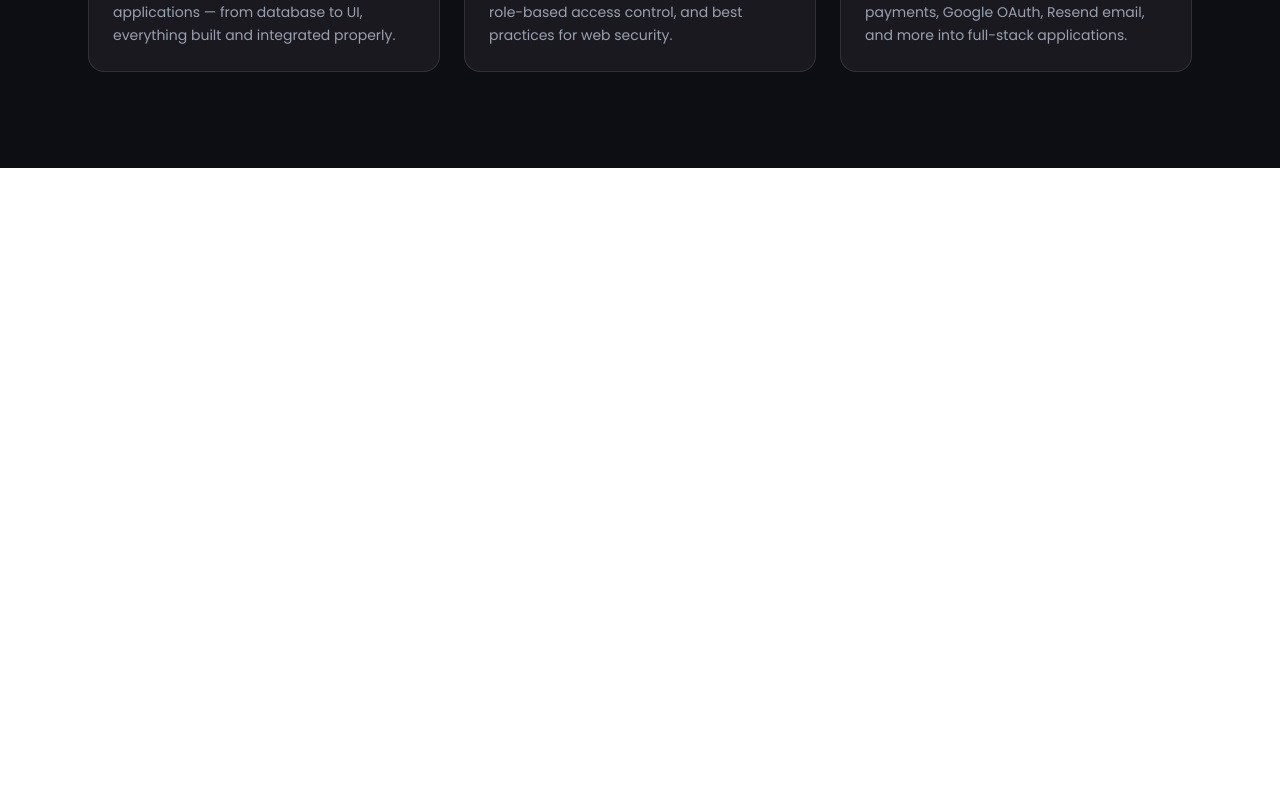
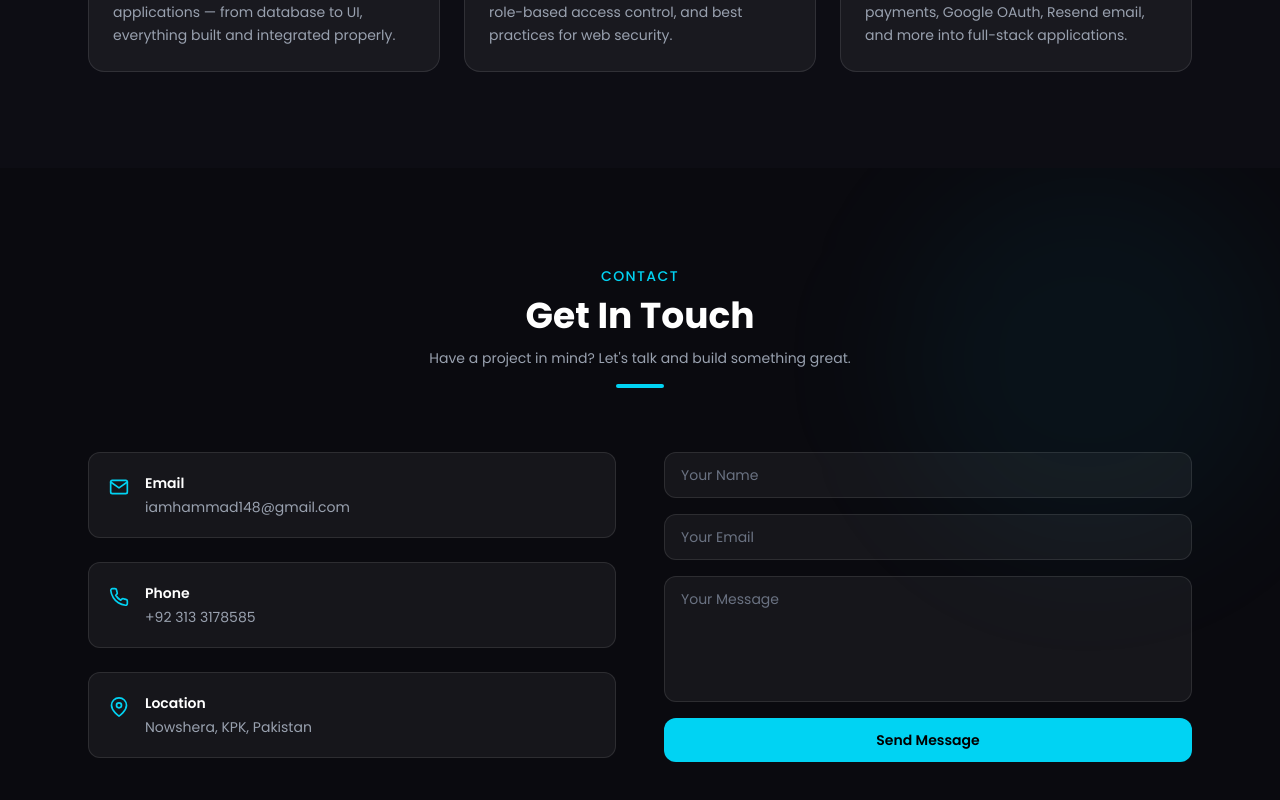
Before and after one commit to hammadgul-dev/portfolio, a React (Vite) app: page / in a window 1280 px wide. Shown: the part 4054-4854 px from the top of the page. Before the commit the page ends 4222 px from the top, so only its background shows below. Built offline with nearby package versions, Linux system fonts and the light colour scheme.

Commit message:
add Contact section

```diff
--- a/src/App.jsx
+++ b/src/App.jsx
@@ -4,6 +4,7 @@ import About from "./components/About"
 import Skills from "./components/Skills"
 import Projects from "./components/Projects"
 import Services from "./components/Services"
+import Contact from "./components/Contact"
 
 function App() {
   return (
@@ -14,6 +15,7 @@ function App() {
       <Skills />
       <Projects />
       <Services />
+      <Contact />
     </div>
   )
 }
--- /dev/null
+++ b/src/components/Contact.jsx
@@ -0,0 +1,165 @@
+import {useState} from "react"
+import {motion} from "framer-motion"
+import {FiMail, FiMapPin, FiPhone} from "react-icons/fi"
+
+const Contact = () => {
+  const [form, setForm] = useState({name: "", email: "", message: ""})
+  const [status, setStatus] = useState("")
+  const [loading, setLoading] = useState(false)
+
+  const handleChange = (e) => {
+    setForm({...form, [e.target.name]: e.target.value})
+  }
+
+  const handleSubmit = async (e) => {
+    e.preventDefault()
+    setLoading(true)
+    setStatus("")
+
+    try {
+      const res = await fetch("/api/contact", {
+        method: "POST",
+        headers: {"Content-Type": "application/json"},
+        body: JSON.stringify(form),
+      })
+
+      if (res.ok) {
+        setStatus("success")
+        setForm({name: "", email: "", message: ""})
+      } else {
+        setStatus("error")
+      }
+    } catch {
+      setStatus("error")
+    } finally {
+      setLoading(false)
+    }
+  }
+
+  return (
+    <section
+      id="contact"
+      className="py-24 bg-[#0a0a0f] relative overflow-hidden"
+    >
+      <div className="absolute top-0 right-0 w-96 h-96 bg-cyan-500/5 rounded-full blur-3xl pointer-events-none" />
+
+      <div className="max-w-6xl mx-auto px-6">
+        <motion.div
+          className="text-center mb-16"
+          initial={{opacity: 0, y: 30}}
+          whileInView={{opacity: 1, y: 0}}
+          transition={{duration: 0.6}}
+          viewport={{once: true}}
+        >
+          <span className="text-cyan-400 text-sm font-medium tracking-widest uppercase">
+            Contact
+          </span>
+          <h2 className="text-3xl md:text-4xl font-bold text-white mt-2">
+            Get In Touch
+          </h2>
+          <p className="text-gray-400 text-sm mt-3">
+            Have a project in mind? Let's talk and build something great.
+          </p>
+          <div className="w-12 h-1 bg-cyan-400 mx-auto mt-4 rounded-full" />
+        </motion.div>
+
+        <div className="flex flex-col md:flex-row gap-12">
+          <motion.div
+            className="flex-1 flex flex-col gap-6"
+            initial={{opacity: 0, x: -40}}
+            whileInView={{opacity: 1, x: 0}}
+            transition={{duration: 0.6}}
+            viewport={{once: true}}
+          >
+            <div className="flex items-start gap-4 bg-white/5 border border-white/10 rounded-xl p-5">
+              <div className="text-cyan-400 text-xl mt-1">
+                <FiMail />
+              </div>
+              <div>
+                <p className="text-white text-sm font-semibold">Email</p>
+                <p className="text-gray-400 text-sm mt-1">
+                  iamhammad148@gmail.com
+                </p>
+              </div>
+            </div>
+            <div className="flex items-start gap-4 bg-white/5 border border-white/10 rounded-xl p-5">
+              <div className="text-cyan-400 text-xl mt-1">
+                <FiPhone />
+              </div>
+              <div>
+                <p className="text-white text-sm font-semibold">Phone</p>
+                <p className="text-gray-400 text-sm mt-1">+92 313 3178585</p>
+              </div>
+            </div>
+            <div className="flex items-start gap-4 bg-white/5 border border-white/10 rounded-xl p-5">
+              <div className="text-cyan-400 text-xl mt-1">
+                <FiMapPin />
+              </div>
+              <div>
+                <p className="text-white text-sm font-semibold">Location</p>
+                <p className="text-gray-400 text-sm mt-1">
+                  Nowshera, KPK, Pakistan
+                </p>
+              </div>
+            </div>
+          </motion.div>
+
+          <motion.div
+            className="flex-1"
+            initial={{opacity: 0, x: 40}}
+            whileInView={{opacity: 1, x: 0}}
+            transition={{duration: 0.6}}
+            viewport={{once: true}}
+          >
+            <div className="flex flex-col gap-4">
+              <input
+                type="text"
+                name="name"
+                placeholder="Your Name"
+                value={form.name}
+                onChange={handleChange}
+                className="w-full bg-white/5 border border-white/10 rounded-xl px-4 py-3 text-white text-sm placeholder-gray-500 focus:outline-none focus:border-cyan-400/50 transition-colors duration-200"
+              />
+              <input
+                type="email"
+                name="email"
+                placeholder="Your Email"
+                value={form.email}
+                onChange={handleChange}
+                className="w-full bg-white/5 border border-white/10 rounded-xl px-4 py-3 text-white text-sm placeholder-gray-500 focus:outline-none focus:border-cyan-400/50 transition-colors duration-200"
+              />
+              <textarea
+                name="message"
+                placeholder="Your Message"
+                value={form.message}
+                onChange={handleChange}
+                rows={5}
+                className="w-full bg-white/5 border border-white/10 rounded-xl px-4 py-3 text-white text-sm placeholder-gray-500 focus:outline-none focus:border-cyan-400/50 transition-colors duration-200 resize-none"
+              />
+              <button
+                onClick={handleSubmit}
+                disabled={loading}
+                className="w-full py-3 bg-cyan-400 text-black text-sm font-semibold rounded-xl hover:bg-cyan-300 transition-all duration-300 cursor-pointer disabled:opacity-50"
+              >
+                {loading ? "Sending..." : "Send Message"}
+              </button>
+
+              {status === "success" && (
+                <p className="text-green-400 text-sm text-center">
+                  Message sent successfully!
+                </p>
+              )}
+              {status === "error" && (
+                <p className="text-red-400 text-sm text-center">
+                  Something went wrong. Please try again.
+                </p>
+              )}
+            </div>
+          </motion.div>
+        </div>
+      </div>
+    </section>
+  )
+}
+
+export default Contact
```
